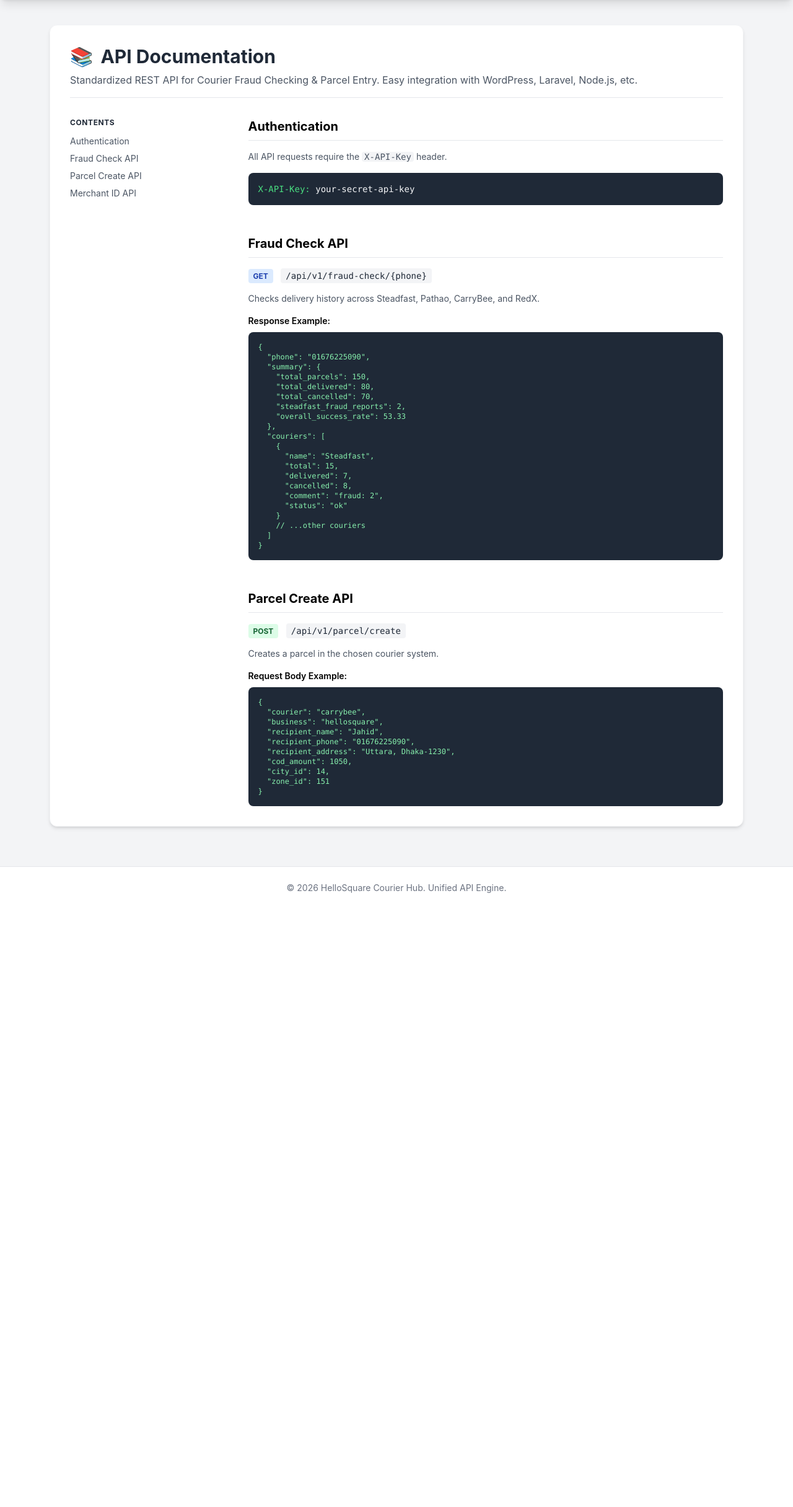
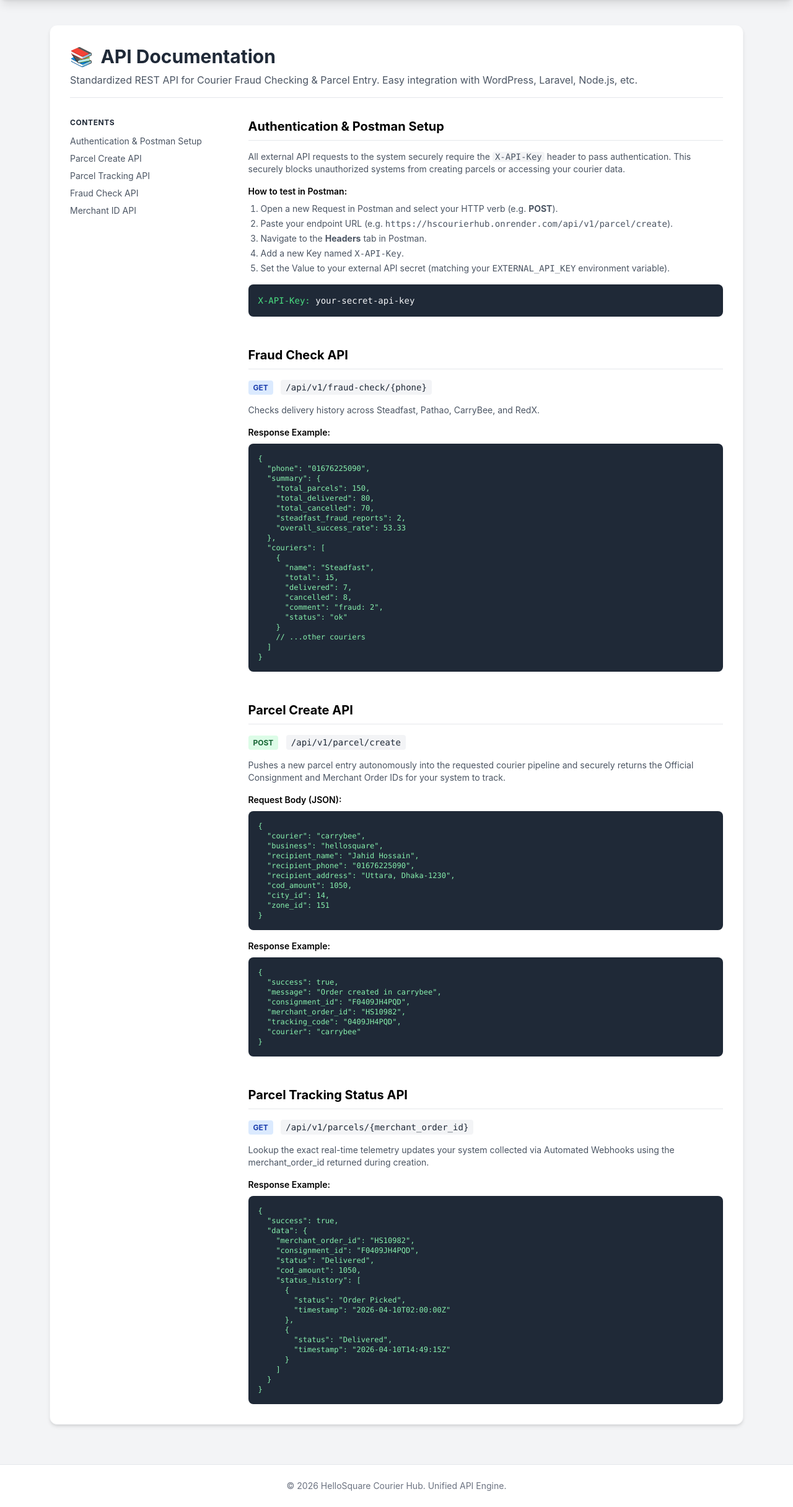
Before and after one commit to Jahid15/hscourierhub, a FastAPI app: page /api-docs in a window 1280 px wide. Shown: the part 64-2496 px from the top of the page at 62% size. Before the commit the page ends 1505 px from the top, so only its background shows below. Run offline with FastAPI, Linux system fonts and the light colour scheme; some libraries are stand-ins or nearby versions.

Commit message:
docs: heavily update explicit api tracking, webhook integration mapping, and explicit postman header documentation for the external app ecosystem integration

```diff
--- a/app/templates/api_docs.html
+++ b/app/templates/api_docs.html
@@ -15,9 +15,10 @@
                 <div class="sticky top-6">
                     <h3 class="font-bold text-gray-800 uppercase text-xs tracking-wider mb-3">Contents</h3>
                     <ul class="space-y-2 text-sm text-gray-600">
-                        <li><a href="#auth" class="hover:text-blue-600">Authentication</a></li>
+                        <li><a href="#auth" class="hover:text-blue-600">Authentication & Postman Setup</a></li>
+                        <li><a href="#parcel-create" class="hover:text-blue-600">Parcel Create API</a></li>
+                        <li><a href="#parcel-tracking" class="hover:text-blue-600">Parcel Tracking API</a></li>
                         <li><a href="#fraud-check" class="hover:text-blue-600">Fraud Check API</a></li>
-                        <li><a href="#parcel-create" class="hover:text-blue-600">Parcel Create API</a></li>
                         <li><a href="#merchant-id" class="hover:text-blue-600">Merchant ID API</a></li>
                     </ul>
                 </div>
@@ -28,9 +29,19 @@
 
                 <!-- Auth Section -->
                 <section id="auth">
-                    <h2 class="text-xl font-bold border-b border-gray-200 pb-2 mb-4">Authentication</h2>
-                    <p class="text-sm text-gray-600 mb-4">All API requests require the <code class="bg-gray-100 px-1 rounded">X-API-Key</code> header.</p>
-                    <div class="bg-gray-800 text-gray-100 p-4 rounded-lg font-mono text-sm overflow-x-auto">
+                    <h2 class="text-xl font-bold border-b border-gray-200 pb-2 mb-4">Authentication & Postman Setup</h2>
+                    <p class="text-sm text-gray-600 mb-4">All external API requests to the system securely require the <code class="bg-gray-100 px-1 rounded">X-API-Key</code> header to pass authentication. This securely blocks unauthorized systems from creating parcels or accessing your courier data.</p>
+
+                    <h4 class="font-semibold text-sm mt-4 mb-2">How to test in Postman:</h4>
+                    <ol class="list-decimal pl-5 text-sm text-gray-600 mb-4 space-y-1 mt-2">
+                        <li>Open a new Request in Postman and select your HTTP verb (e.g. <b>POST</b>).</li>
+                        <li>Paste your endpoint URL (e.g. <code>https://hscourierhub.onrender.com/api/v1/parcel/create</code>).</li>
+                        <li>Navigate to the <b>Headers</b> tab in Postman.</li>
+                        <li>Add a new Key named <code>X-API-Key</code>.</li>
+                        <li>Set the Value to your external API secret (matching your <code>EXTERNAL_API_KEY</code> environment variable).</li>
+                    </ol>
+
+                    <div class="bg-gray-800 text-gray-100 p-4 rounded-lg font-mono text-sm overflow-x-auto shadow-inner">
                         <span class="text-green-400">X-API-Key:</span> your-secret-api-key
                     </div>
                 </section>
@@ -77,19 +88,64 @@
                         <span class="bg-green-100 text-green-800 font-bold px-2 py-1 rounded text-xs">POST</span>
                         <code class="ml-2 bg-gray-100 px-2 py-1 rounded text-sm text-gray-800">/api/v1/parcel/create</code>
                     </div>
-                    <p class="text-sm text-gray-600 mb-2">Creates a parcel in the chosen courier system.</p>
+                    <p class="text-sm text-gray-600 mb-2">Pushes a new parcel entry autonomously into the requested courier pipeline and securely returns the Official Consignment and Merchant Order IDs for your system to track.</p>
 
-                    <h4 class="font-semibold text-sm mt-4 mb-2">Request Body Example:</h4>
+                    <h4 class="font-semibold text-sm mt-4 mb-2">Request Body (JSON):</h4>
                     <div class="bg-gray-800 text-green-300 p-4 rounded-lg font-mono text-xs overflow-x-auto">
 <pre>{
   "courier": "carrybee",
   "business": "hellosquare",
-  "recipient_name": "Jahid",
+  "recipient_name": "Jahid Hossain",
   "recipient_phone": "01676225090",
   "recipient_address": "Uttara, Dhaka-1230",
   "cod_amount": 1050,
   "city_id": 14,
   "zone_id": 151
+}</pre>
+                    </div>
+
+                    <h4 class="font-semibold text-sm mt-4 mb-2">Response Example:</h4>
+                    <div class="bg-gray-800 text-green-300 p-4 rounded-lg font-mono text-xs overflow-x-auto">
+<pre>{
+  "success": true,
+  "message": "Order created in carrybee",
+  "consignment_id": "F0409JH4PQD",
+  "merchant_order_id": "HS10982",
+  "tracking_code": "0409JH4PQD",
+  "courier": "carrybee"
+}</pre>
+                    </div>
+                </section>
+
+                <!-- Parcel Tracking -->
+                <section id="parcel-tracking">
+                    <h2 class="text-xl font-bold border-b border-gray-200 pb-2 mb-4">Parcel Tracking Status API</h2>
+                    <div class="mb-4">
+                        <span class="bg-blue-100 text-blue-800 font-bold px-2 py-1 rounded text-xs">GET</span>
+                        <code class="ml-2 bg-gray-100 px-2 py-1 rounded text-sm text-gray-800">/api/v1/parcels/{merchant_order_id}</code>
+                    </div>
+                    <p class="text-sm text-gray-600 mb-2">Lookup the exact real-time telemetry updates your system collected via Automated Webhooks using the merchant_order_id returned during creation.</p>
+
+                    <h4 class="font-semibold text-sm mt-4 mb-2">Response Example:</h4>
+                    <div class="bg-gray-800 text-green-300 p-4 rounded-lg font-mono text-xs overflow-x-auto">
+<pre>{
+  "success": true,
+  "data": {
+    "merchant_order_id": "HS10982",
+    "consignment_id": "F0409JH4PQD",
+    "status": "Delivered",
+    "cod_amount": 1050,
+    "status_history": [
+      {
+        "status": "Order Picked",
+        "timestamp": "2026-04-10T02:00:00Z"
+      },
+      {
+        "status": "Delivered",
+        "timestamp": "2026-04-10T14:49:15Z"
+      }
+    ]
+  }
 }</pre>
                     </div>
                 </section>
```
